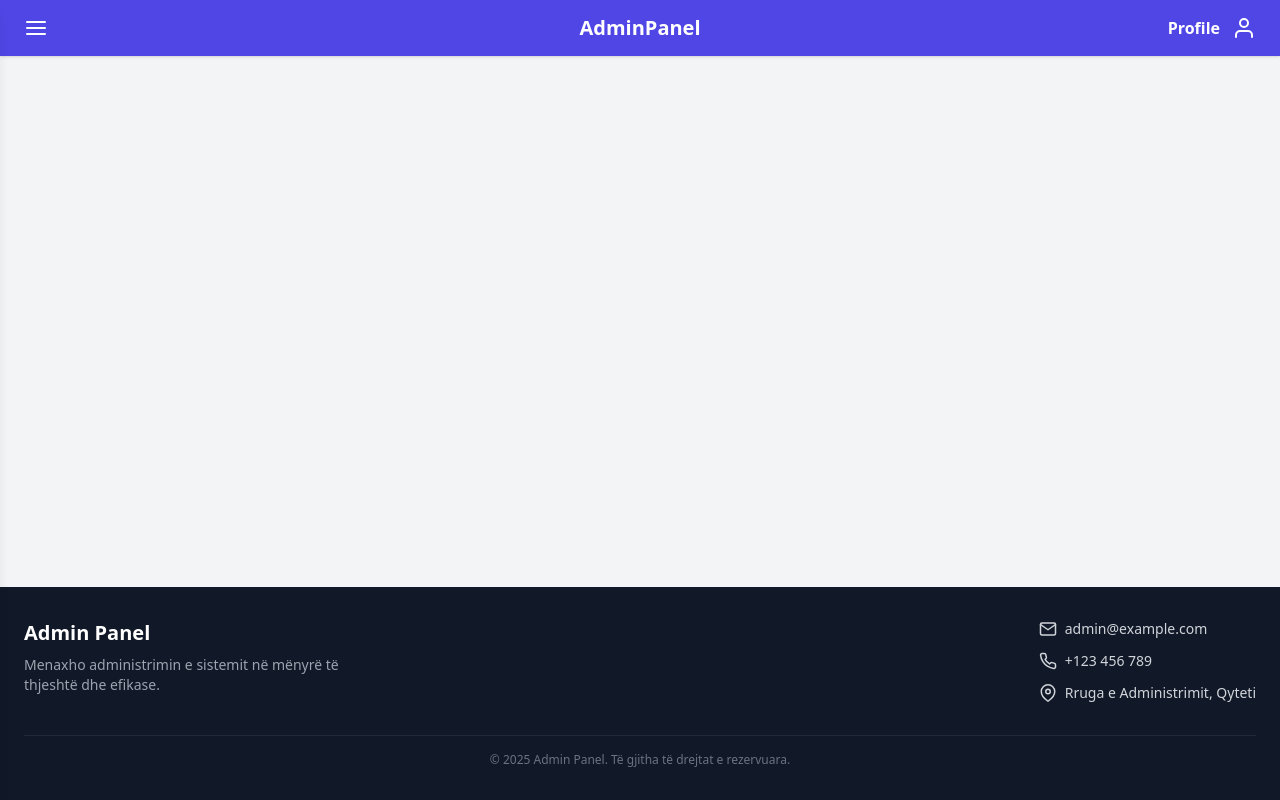
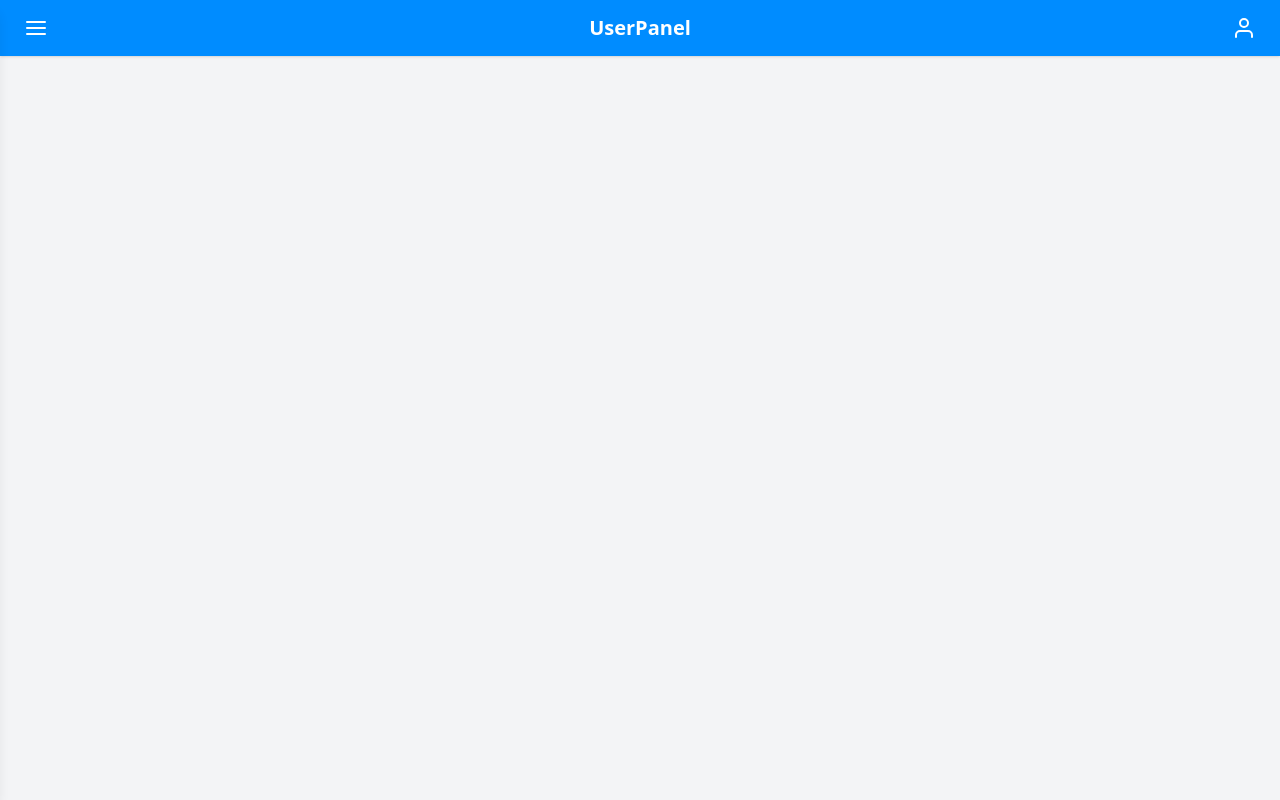
Before and after one commit to Lendrit11/Smart-Space-Manager, a React (Vite) app in the folder front/: page / in a window 1280 px wide. Built offline with nearby package versions, Linux system fonts and the light colour scheme.

Commit message:
fix: have redesigned website layout in user-side

```diff
--- a/front/src/layouts/Website/index.jsx
+++ b/front/src/layouts/Website/index.jsx
@@ -1,6 +1,6 @@
 import React from 'react';
 import { Outlet } from 'react-router-dom';
-import Navbar from '../../components/Admin/Nav-bar/index.jsx';
+import Navbar from '../../components/Website/Nav-bar/index.jsx';
 import Footer from '../../components/Admin/footer/index.jsx';
 const Website = () => {
   return (
@@ -9,7 +9,6 @@ const Website = () => {
       <main className="flex-grow">
         <Outlet />
       </main>
-      <Footer />
     </div>
   );
 };
```
